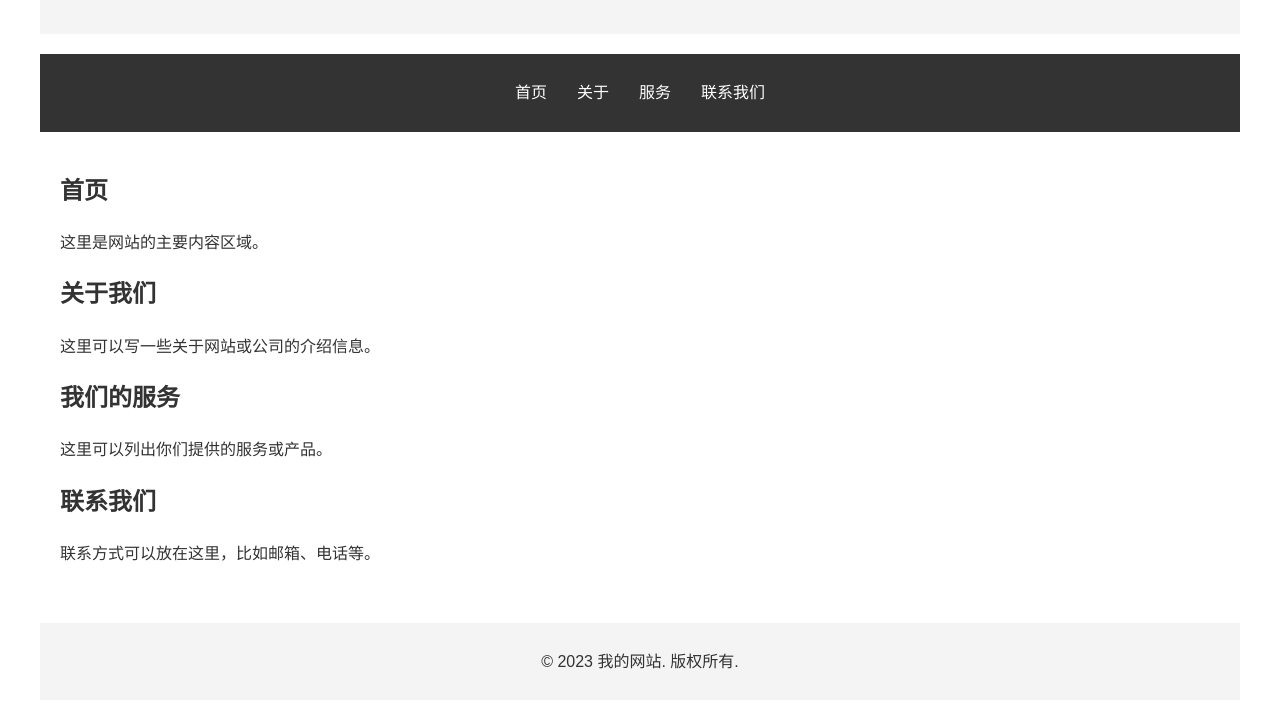
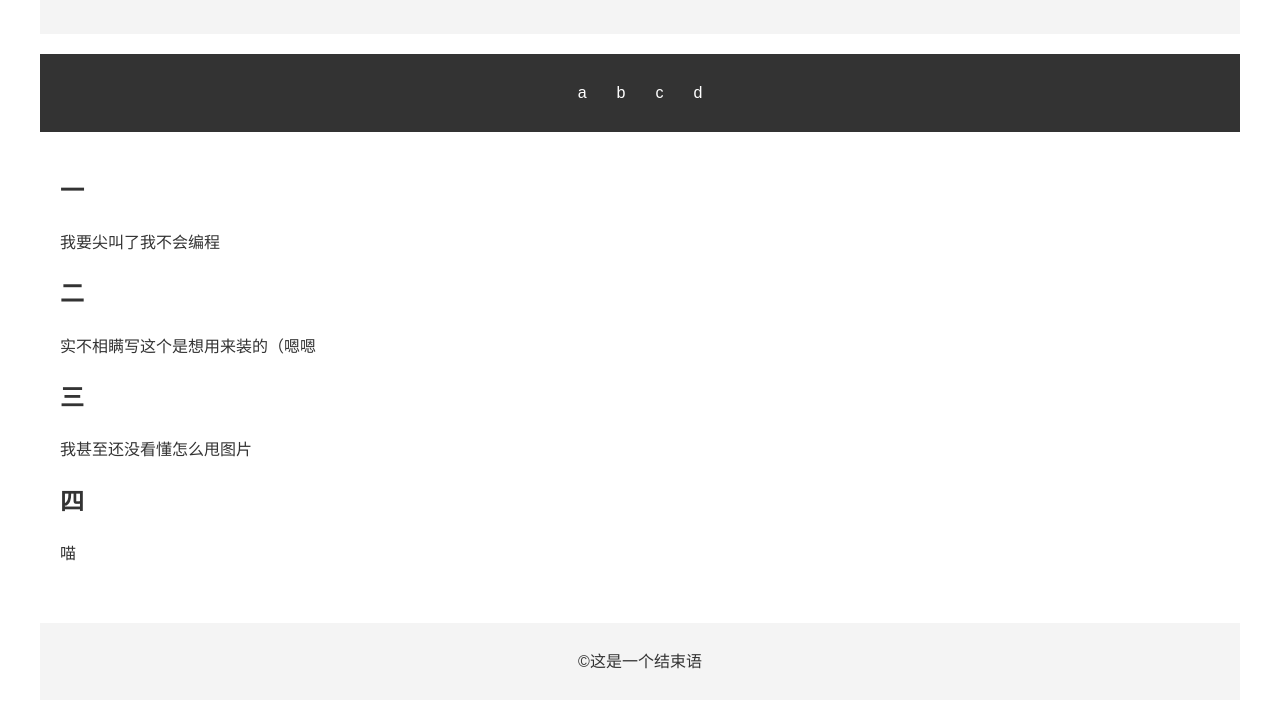
Before and after one commit to XXXVII37/03, a plain HTML site: page index.html in a window 1280 px wide. Shown: the part 120-840 px from the top of the page. Drawn offline with Linux system fonts and the light colour scheme.

Commit message:
Update index.html

```diff
--- a/index.html
+++ b/index.html
@@ -3,7 +3,7 @@
 <head>
     <meta charset="UTF-8">
     <meta name="viewport" content="width=device-width, initial-scale=1.0">
-    <title>我的网站</title>
+    <title>这里是37</title>
     <style>
         body {
             font-family: Arial, sans-serif;
@@ -51,42 +51,42 @@
 </head>
 <body>
     <header>
-        <h1>欢迎来到我的网站</h1>
+        <h1>纯测试👍</h1>
     </header>
 
     <nav>
         <ul>
-            <li><a href="#home">首页</a></li>
-            <li><a href="#about">关于</a></li>
-            <li><a href="#services">服务</a></li>
-            <li><a href="#contact">联系我们</a></li>
+            <li><a href="#home">a</a></li>
+            <li><a href="#about">b</a></li>
+            <li><a href="#services">c</a></li>
+            <li><a href="#contact">d</a></li>
         </ul>
     </nav>
 
     <main>
         <section id="home">
-            <h2>首页</h2>
-            <p>这里是网站的主要内容区域。</p>
+            <h2>一</h2>
+            <p>我要尖叫了我不会编程</p>
         </section>
 
         <section id="about">
-            <h2>关于我们</h2>
-            <p>这里可以写一些关于网站或公司的介绍信息。</p>
+            <h2>二</h2>
+            <p>实不相瞒写这个是想用来装的（嗯嗯</p>
         </section>
 
         <section id="services">
-            <h2>我们的服务</h2>
-            <p>这里可以列出你们提供的服务或产品。</p>
+            <h2>三</h2>
+            <p>我甚至还没看懂怎么甩图片</p>
         </section>
 
         <section id="contact">
-            <h2>联系我们</h2>
-            <p>联系方式可以放在这里，比如邮箱、电话等。</p>
+            <h2>四</h2>
+            <p>喵</p>
         </section>
     </main>
 
     <footer>
-        <p>&copy; 2023 我的网站. 版权所有.</p>
+        <p>&copy;这是一个结束语</p>
     </footer>
 </body>
 </html>
```
